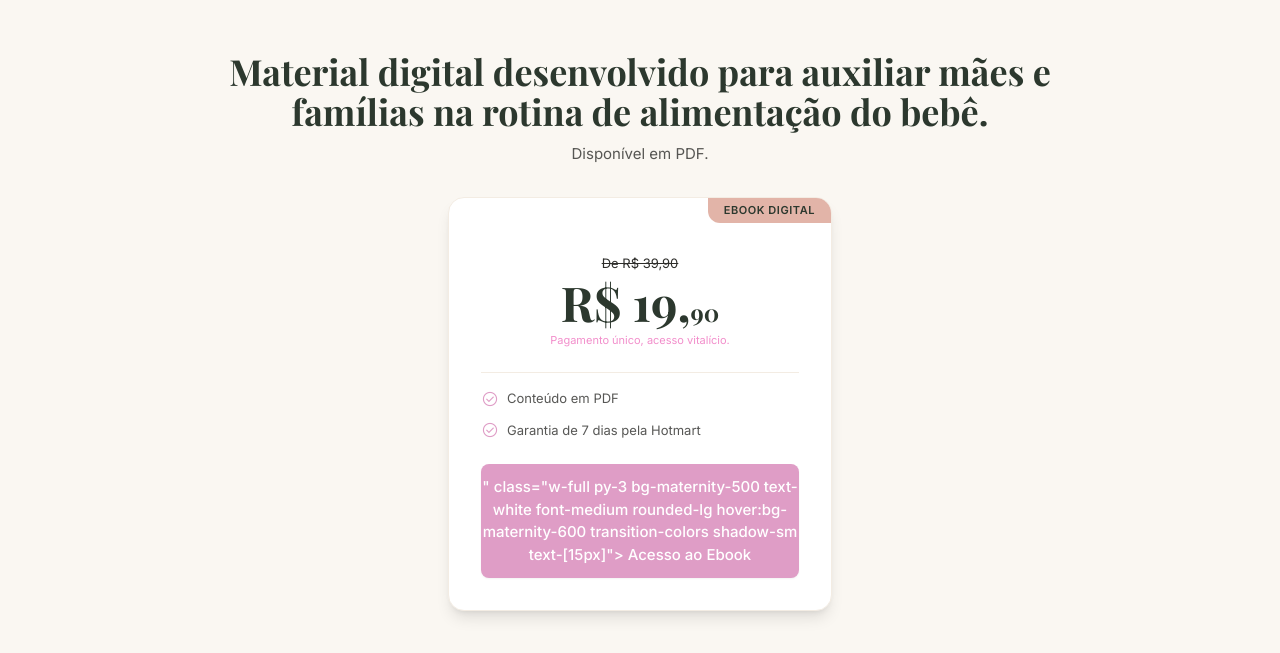
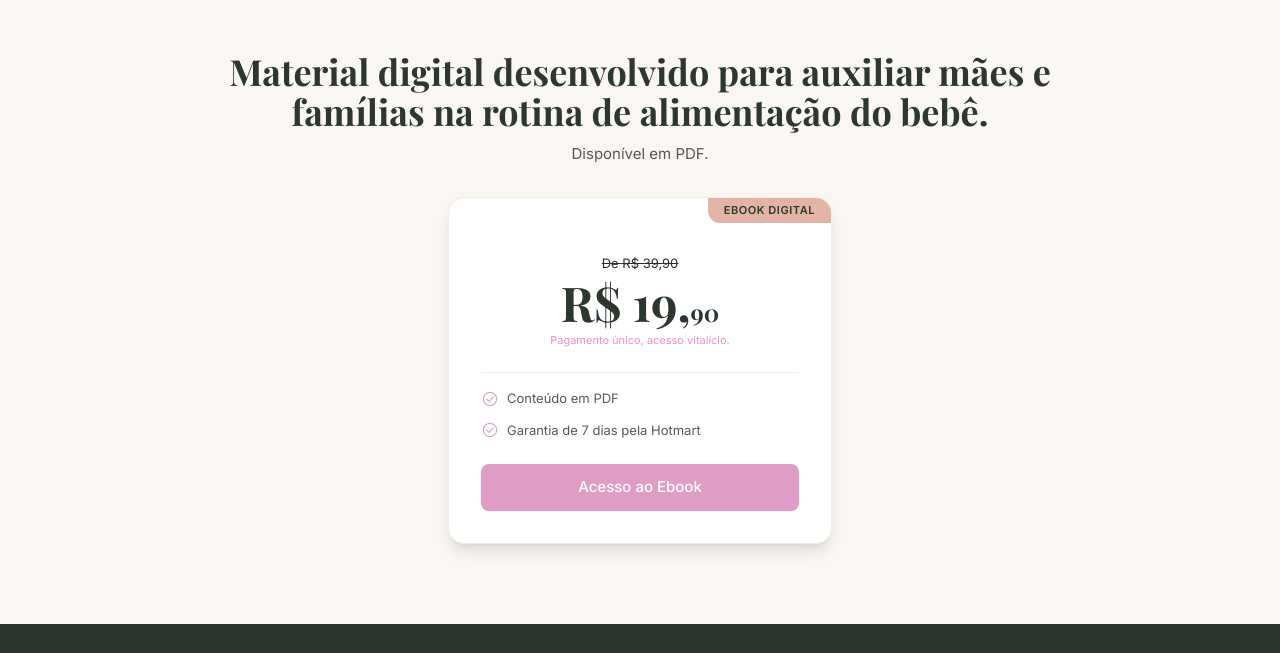
Before and after one commit to helenlizardo/helenlizardo, a plain HTML site: page index.html in a window 1280 px wide. Shown: the part 2197-2850 px from the top of the page. Drawn offline with nearby package versions, Linux system fonts and the light colour scheme; a web font is replaced by a local one.

Commit message:
corrige botao

```diff
--- a/index.html
+++ b/index.html
@@ -438,10 +438,9 @@ function gtag_report_conversion(url) {
                     <span>Garantia de 7 dias pela Hotmart</span>
                 </div>
             </div>
-            <button onclick="gtag_report_conversion('https://pay.hotmart.com/I94822361F')"
-class="w-full py-3 bg-maternity-500 text-white font-medium rounded-lg hover:bg-maternity-600 transition-colors shadow-sm text-[15px]">"
-                class="w-full py-3 bg-maternity-500 text-white font-medium rounded-lg hover:bg-maternity-600 transition-colors shadow-sm text-[15px]">
-                Acesso ao Ebook
+            <button onclick="return gtag_report_conversion('https://pay.hotmart.com/I94822361F')"
+  class="w-full py-3 bg-maternity-500 text-white font-medium rounded-lg hover:bg-maternity-600 transition-colors shadow-sm text-[15px]">
+  Acesso ao Ebook
             </button>
         </div>
     </section>
```
